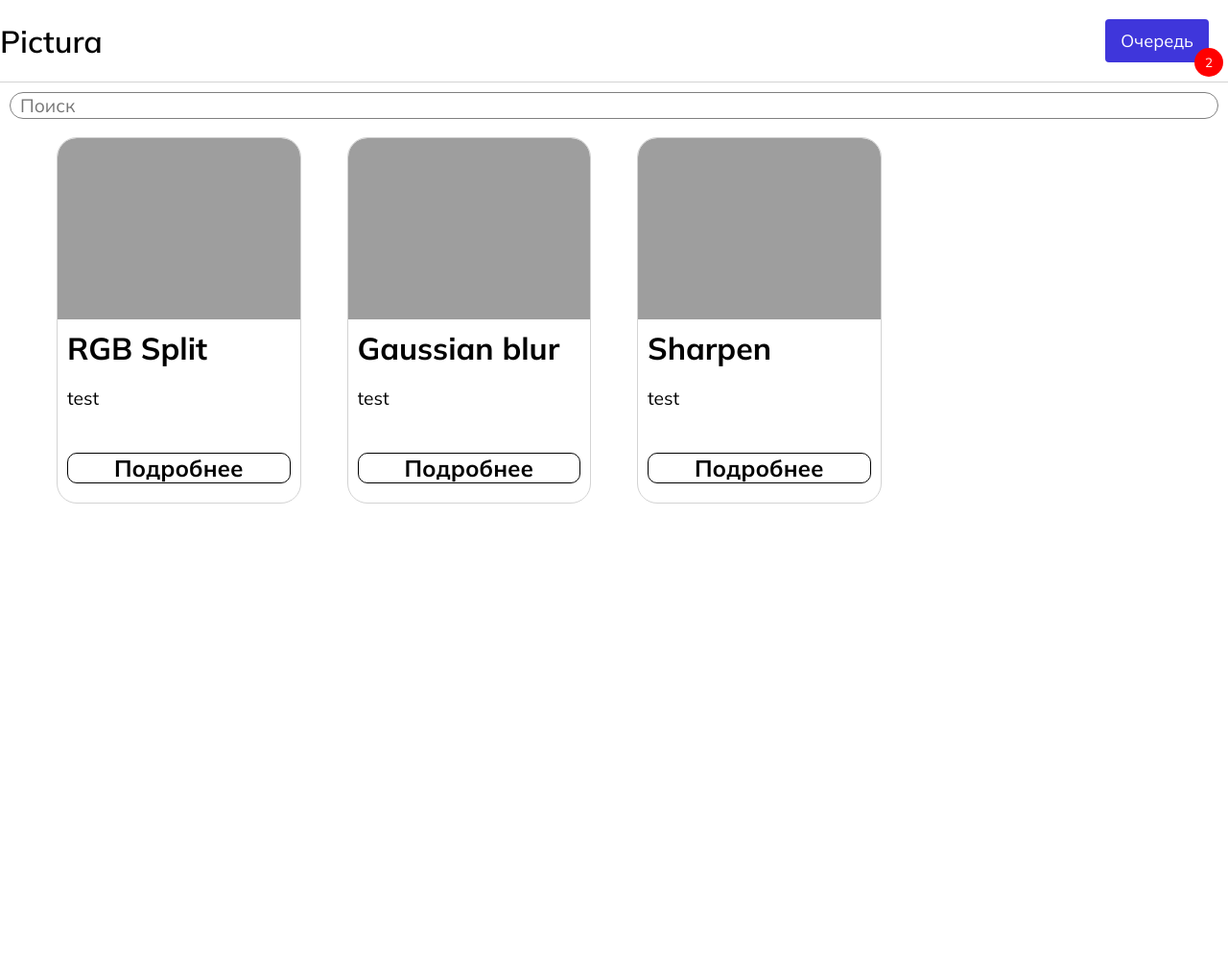
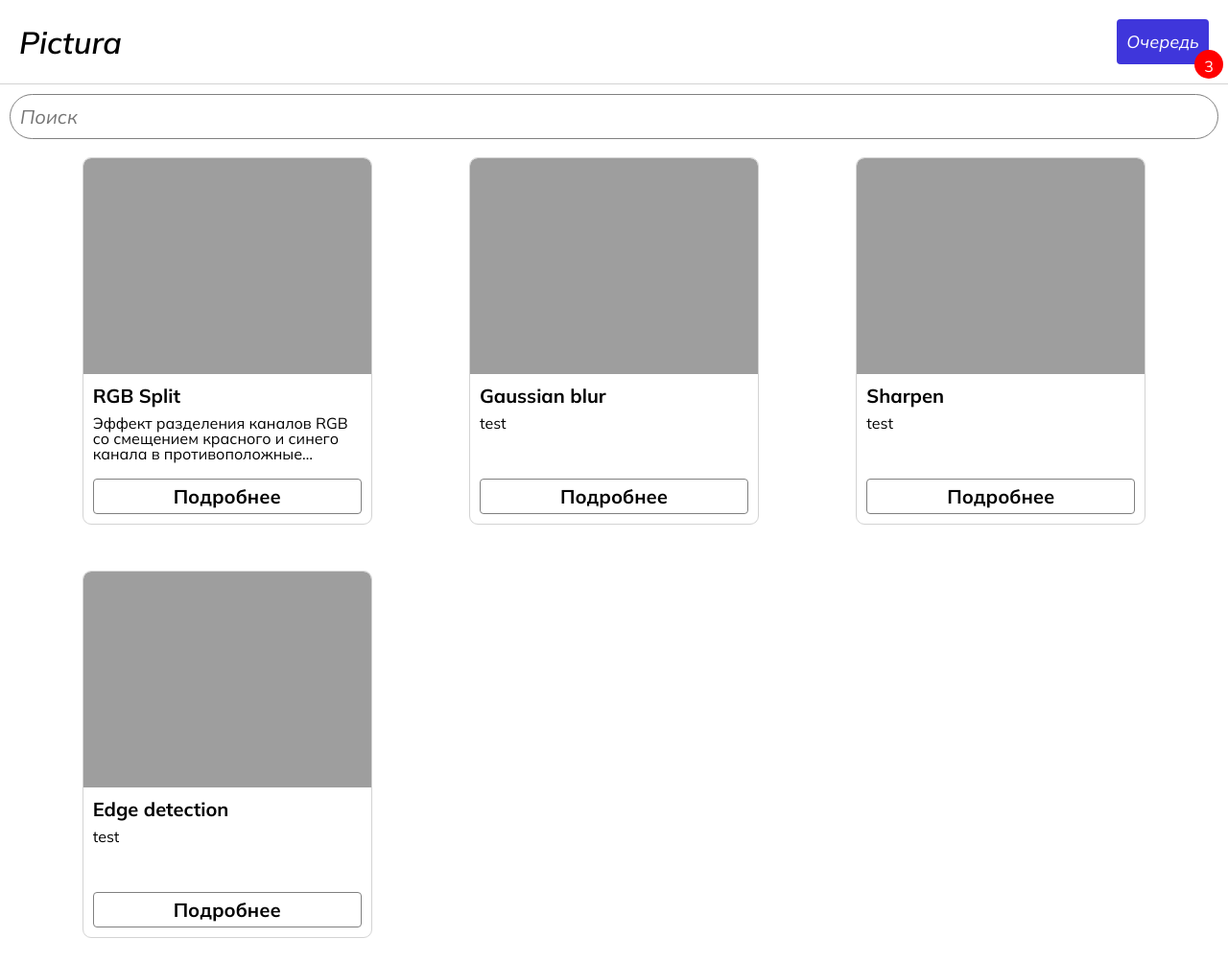
Before and after one commit to DeOwl/image_editing_backend, a Django app: page / in a window 1280 px wide. Shown: the whole page at 96% size. Before the commit the page ends 525 px from the top, so only its background shows below. Run offline with Django 4.2, Linux system fonts and the light colour scheme.

Commit message:
added_all_pages
all that is left is to add the css for the queue page

```diff
--- a/iu5_web/urls.py
+++ b/iu5_web/urls.py
@@ -22,5 +22,6 @@ from main_screen import views as m_s
 urlpatterns = [
     path('admin/', admin.site.urls),
     path('', m_s.main_page),
-    path('filters/<int:id>/', m_s.filter_page)
+    path('filters/<int:id>/', m_s.filter_page),
+    path('queue/<int:id>/', m_s.queue_page)
 ]
--- /dev/null
+++ b/main_screen/static/all_filters_style.css
@@ -0,0 +1,76 @@
+.card{
+    border-radius: 8px;
+    display: flex;
+    flex-direction: column;
+    justify-content: space-between;
+    overflow: hidden;
+    outline: 1px solid;
+    outline-color: lightgray;
+
+}
+
+.card-container{
+    display: grid;
+    grid-template-columns: repeat(auto-fill, minmax(300px, 20vw));
+    justify-content: space-around;
+    gap: 50px;
+    margin-left: 50px;
+    margin-right: 50px;
+    margin-top: 20px;
+
+}
+
+.card-contents{
+    outline: none;
+    margin: 10px;
+    display: flex;
+    flex-direction: column;
+}
+
+.image{
+    aspect-ratio: 4/3;
+    object-fit: cover;
+}
+
+
+.short-description{
+    text-overflow: ellipsis;
+    overflow: hidden;
+    font-size:16px;
+    height: 50px;
+    margin-top: 0%;
+    display: block;
+    display: -webkit-box;
+    line-height: 1;
+    -webkit-line-clamp: 3;
+    -webkit-box-orient: vertical;
+}
+
+.title{
+    font-size: 20px;
+    font-weight: bold;
+    margin-bottom: 8px;
+    margin-top:0px;
+}
+
+.card-button{
+    text-decoration: none;
+    border: 1px solid gray;
+    border-radius: 4px;
+    width: 100%;
+    font-size: 20px;
+    text-align: center;
+    font-weight: bold;
+    color:black;
+    padding: 5px;
+}
+
+.search-bar{
+    width: 100%;
+    font-size: 20px;
+    border-radius: 50px;
+    padding: 10px;
+    border: 1px solid gray;
+    outline: none;
+    font-style: italic;
+}
--- a/main_screen/static/style.css
+++ b/main_screen/static/main_style.css
@@ -21,6 +21,7 @@ body{
     border-color: lightgrey;
     top: 0;
     width: auto;
+    height: 5.5rem;
 
 }
 
@@ -32,6 +33,9 @@ body{
     display: flex;
     justify-content: center;
     align-items: center;
+    font-style: italic;
+    padding-left: 20px;
+
 }
 
 .header-buttons-div{
@@ -50,12 +54,14 @@ body{
     border: none;
     border-radius: 4px;
     color:white;
+    text-decoration: none;
 
 }
 
 #noti-text{
     font-size:large;
     margin: 10px;
+    font-style: italic;
 }
 
 #noti-count {
@@ -77,73 +83,3 @@ body{
 .container{
     padding: 10px;
 }
-
-.card{
-    border-radius: 20px;
-    display: flex;
-    flex-direction: column;
-    justify-content: space-between;
-    min-width: 10vw;
-    overflow: hidden;
-    padding-bottom: 10px;
-    outline: 1px solid;
-    outline-color: lightgray;
-
-}
-
-.card-container{
-    display: grid;
-    grid-template-columns: repeat(4,1fr);
-    gap: 50px;
-    margin-left: 50px;
-    margin-right: 50px;
-    margin-top: 20px;
-
-}
-
-.card-contents{
-    outline: none;
-    margin: 10px;
-    display: flex;
-    flex-direction: column;
-}
-
-.image{
-    aspect-ratio: 4/3;
-    object-fit: cover;
-}
-
-
-.short-description{
-    text-overflow: ellipsis;
-    overflow: hidden;
-    font-size:larger;
-    height: 50px;
-}
-
-.title{
-    font-size: xx-large;
-    font-weight: bold;
-    margin: 0px;
-}
-
-.card-button{
-    text-decoration: none;
-    border: 1px solid;
-    border-color:black;
-    border-radius: 10px;
-    width: 100%;
-    font-size: x-large;
-    text-align: center;
-    font-weight: bold;
-    color:black;
-}
-
-.search-bar{
-    width: 100%;
-    font-size: larger;
-    border-radius: 25px;
-    padding-left: 10px;
-    border: 1px solid gray;
-    outline: none;
-}
--- a/main_screen/templates/all_filters.html
+++ b/main_screen/templates/all_filters.html
@@ -1,9 +1,13 @@
 {% extends 'header.html' %}
+{% load static %}
 
+{% block head %}
+    <link rel="stylesheet" type="text/css" href="{% static 'all_filters_style.css' %}"/>
+{% endblock %}
 
 {% block main_block %}
-<form action="." method="post">
-    {{form}}
+<form action="." method="GET">
+    <input type="search" name="search" class="search-bar" placeholder="Поиск" />
 </form>
 <div class="card-container">
     {% for filter in data.filters %}
--- a/main_screen/templates/header.html
+++ b/main_screen/templates/header.html
@@ -6,21 +6,24 @@
     <meta charset="UTF-8" />
     <meta http-equiv="X-UA-Compatible" content="IE=edge" />
     <meta name="viewport" content="width=device-width, initial-scale=1.0" />
+    <link rel="shortcut icon" href="#">
     <title>Магазин</title>
-    <link rel="stylesheet" type="text/css" href="{% static 'style.css' %}"/>
+    <link rel="stylesheet" type="text/css" href="{% static 'main_style.css' %}"/>
+    {% block head %}{% endblock %}
   </head>
   <body>
     <div class="header">
-      <a class="header-text" href=""> {{ data.page_name }}</a>
+      <a class="header-text" href="/">Pictura</a>
       <div class="header-buttons-div">
-          <button class="header-buttons">
+          <a class="header-buttons" href="/queue/{{data.queue_id}}" >
             <div id='noti-text'>Очередь</div>
-            <div id='noti-count'><div>2</div></div>
-          </button>
+            <div id='noti-count'><div>{{data.cart_count}}</div></div>
+          </a>
       </div>
     </div>
     <div class="container">
       {% block main_block %}{% endblock %}
     </div>
+    <p>{{ data.message }}</p>
   </body>
 </html>
--- a/main_screen/views.py
+++ b/main_screen/views.py
@@ -2,41 +2,64 @@ from django.shortcuts import render
 from django import forms
 from datetime import date
 from django.views.decorators.csrf import csrf_exempt
+from django.core.exceptions import BadRequest
 
-filters = [{'id' : 0, 'image':"http://localhost:9000/filter-images/rgb-split.jpg", 'title': "RGB Split", 'description' :' test'},
-                  {'id' : 1, 'image':"http://localhost:9000/filter-images/gaussian_blur.jpg", 'title': "Gaussian blur", 'description' :'test'},
-                  {'id' : 2,'image':"http://localhost:9000/filter-images/sharpen.jpg", 'title': "Sharpen", 'description' :'test'},
-                  ]
 
-class searchForm(forms.Form):
-    search = forms.CharField(label=False, max_length=100, required=False,widget=forms.TextInput(attrs={'class':"search-bar", 'placeholder':"Поиск"}))
+
+filters = [{'id' : 0,   'image':"http://localhost:9000/filter-images/rgb-split.jpg",        'title': "RGB Split",       'description' :'Эффект разделения каналов RGB со смещением красного и синего канала в противоположные стороны друг от друга'},
+            {'id' : 1,  'image':"http://localhost:9000/filter-images/gaussian_blur.jpg",    'title': "Gaussian blur",   'description' :'test'},
+            {'id' : 2,  'image':"http://localhost:9000/filter-images/sharpen.jpg",          'title': "Sharpen",         'description' :'test'},
+            {'id' : 3,  'image':"http://localhost:9000/filter-images/outline.png",          'title': "Edge detection",  'description' :'test'}
+            ]
+queues = [{'id' : 0, 'image': ''},
+          {'id' : 1, 'image': ''},
+          {'id' : 2, 'image': ''},
+          {'id' : 3, 'image': ''}]
+queue_filter = [{"queue" : 0, 'filter' : 0},
+                {"queue" : 0, 'filter' : 3},
+                {"queue" : 1, 'filter' : 1},
+                {"queue" : 1, 'filter' : 2},
+                {"queue" : 1, 'filter' : 3},
+                {"queue" : 2, 'filter' : 1},
+                {"queue" : 3, 'filter' : 0}]
+
+
+queue_id = 1
+
+def count(id):
+    return len(list(filter(lambda x: x['queue'] == id, queue_filter)))
 
 
 @csrf_exempt
 def main_page(request):
-    temp_f = filters
-    if request.method == "POST":
-        form = searchForm(request.POST)
-        if form.is_valid():
-            s = form.data["search"]
-            temp_f = list(filter(lambda x:s.lower() in x['title'].lower(), filters))
-    else:
-        form = searchForm()
+    print(count(queue_id))
+
+    search = request.GET.get('search', '')
+    temp_f = list(filter(lambda x: search in x['title'], filters))
     return render(request, 'all_filters.html', { 'data': {
-            'page_name': 'Pictura',
-            'filters' : temp_f
-        }, 'form' : form})
+            'filters' : temp_f,
+            'queue_id' : queue_id,
+            'cart_count' : count(queue_id)
+        }})
 
 
-def filter_page(request, id = 0):
+def filter_page(request, id=0):
     filter_data = list(filter(lambda x: x["id"] == id, filters))
     if len(filter_data) == 1:
         return render(request, 'single_filter.html', { 'data': {
-                'page_name': 'Pictura',
-                'filter' : filter_data[0]
+                'filter' : filter_data[0],
+                'queue_id' : queue_id,
+                'cart_count' : count(queue_id)
             }})
-    return
+    raise BadRequest('filter not found')
 
+def queue_page(request, id=0):
+    filter_data = list(filter(lambda x: x['id'] in list(map(lambda x: x['filter'], filter( lambda x: x['queue'] == id, queue_filter))), filters))
+    return render(request, 'queue.html', { 'data': {
+            'filters' : filter_data,
+            'queue_id' : queue_id,
+            'cart_count' : count(queue_id)
+        }})
 
 
 
```
Also changed, not shown: main_screen/static/single_filter.css (added, +26 -0 lines), main_screen/templates/queue.html (added, +22 -0 lines), main_screen/templates/single_filter.html (+12 -1 lines).
